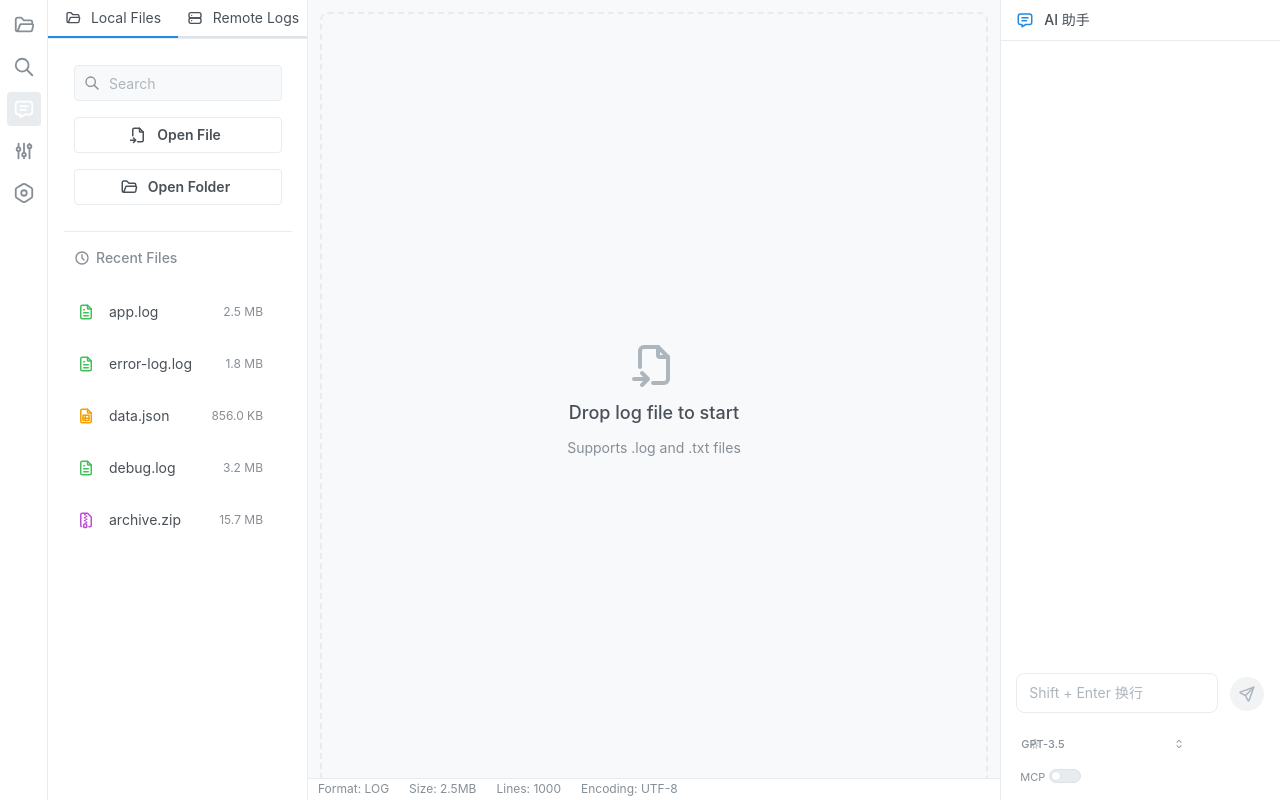
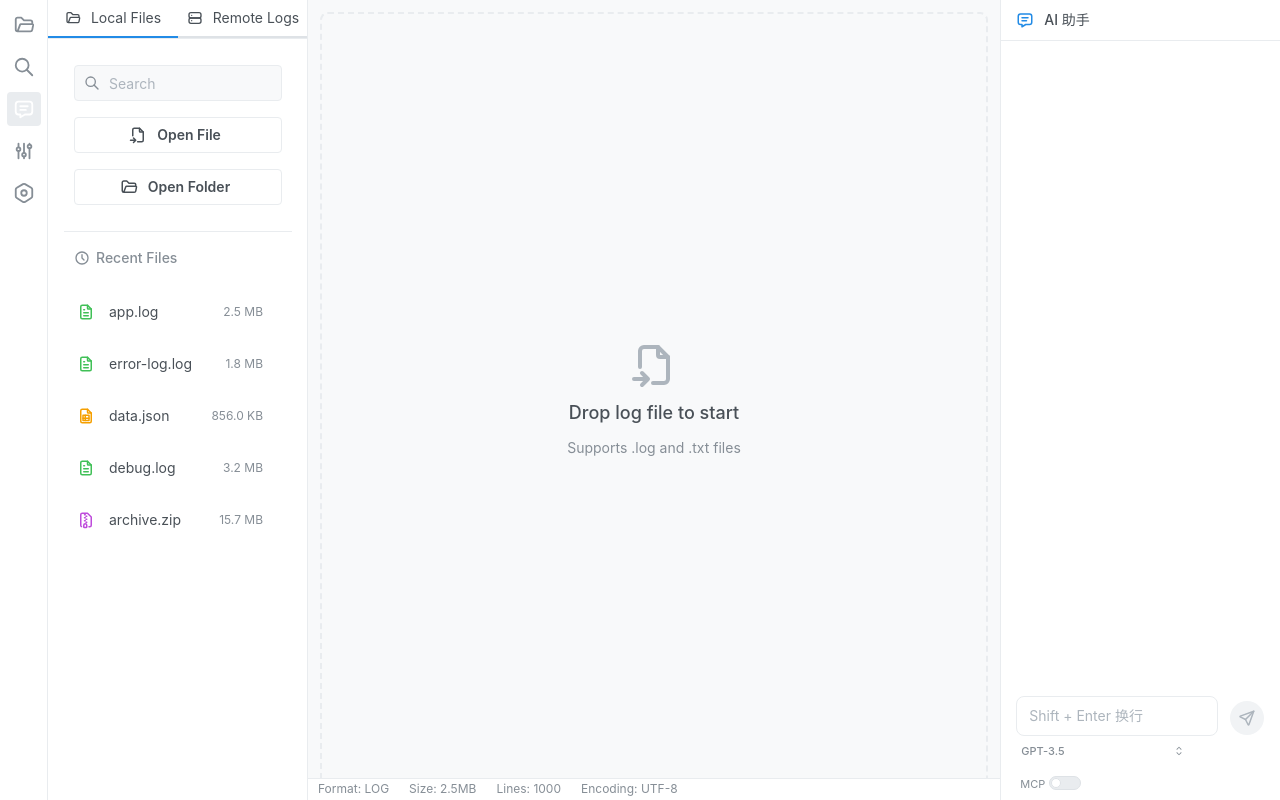
Before and after one commit to pumpkiiinnn/easylog, a React (Vite) app: page / in a window 1280 px wide. Both pictures are taken after a click on the button 23 px from the left and 109 px from the top of the page. Built offline with nearby package versions, Linux system fonts and the light colour scheme.

Commit message:
优化ai对话布局

```diff
--- a/src/components/ChatHistoryPanel.tsx
+++ b/src/components/ChatHistoryPanel.tsx
@@ -196,7 +196,7 @@ export default function ChatHistoryPanel() {
 
       {/* 消息列表区域 */}
       <ScrollArea
-        h="calc(100vh - 180px)"
+        h="calc(100vh - 120px)"
         style={{
           backgroundColor: colors.modalBg,
           width: '100%'
@@ -318,14 +318,14 @@ export default function ChatHistoryPanel() {
         <Box
           style={{
             backgroundColor: colors.cardBg,
-            padding: '12px 16px',
+            padding: '0px 16px 8px',
             position: 'sticky',
-            bottom: 0,
+            bottom: 32,
             width: '100%'
           }}
         >
-          <Stack spacing={4}>
-            <Group align="flex-end" gap="sm" style={{ width: '100%' }}>
+          <Stack gap={0}>
+            <Group align="flex-end" gap="sm" style={{ width: '100%', marginBottom: 1 }}>
               <Box style={{ flex: 1 }}>
                 <Textarea
                   placeholder={isThinking ? "AI正在思考中..." : "Shift + Enter 换行"}
@@ -343,12 +343,14 @@ export default function ChatHistoryPanel() {
                       padding: '8px 12px',
                       resize: 'none',
                       overflow: 'hidden',
+                      marginBottom: 0,
                       '&:focus': {
                         borderColor: '#228be6',
                       }
                     },
                     wrapper: {
-                      width: '100%'
+                      width: '100%',
+                      marginBottom: 0
                     }
                   }}
                   minRows={1}
@@ -365,7 +367,7 @@ export default function ChatHistoryPanel() {
                   onClick={handleSubmit}
                   disabled={!inputText.trim() || isThinking}
                   style={{
-                    marginBottom: '2px',
+                    marginBottom: '1px',
                     transition: 'transform 0.2s',
                     flexShrink: 0,
                     '&:hover': {
@@ -379,14 +381,13 @@ export default function ChatHistoryPanel() {
             </Group>
 
             {/* 模型选择和MCP开关 */}
-            <Group justify="flex-start" gap="xs" style={{ marginLeft: 4 }}>
+            <Group justify="flex-start" gap="xs" style={{ marginLeft: 4, marginTop: -1 }}>
               <Select
                 size="xs"
                 value={selectedModel}
                 onChange={(value) => setSelectedModel(value || 'gpt-3.5-turbo')}
                 data={AI_MODELS}
                 variant="unstyled"
-                leftSection={<IconRobot size={12} style={{ opacity: 0.5 }} />}
                 styles={{
                   root: {
                     width: 'auto'
@@ -397,16 +398,11 @@ export default function ChatHistoryPanel() {
                     fontSize: '11px',
                     cursor: 'pointer',
                     padding: '0',
-                    height: '20px',
-                    lineHeight: '20px',
+                    height: '18px',
+                    lineHeight: '18px',
                     '&:hover': {
                       color: isDark ? '#C1C2C5' : '#495057',
                     }
-                  },
-                  rightSection: {
-                    pointerEvents: 'none',
-                    color: 'inherit',
-                    width: '16px'
                   }
                 }}
               />
```
